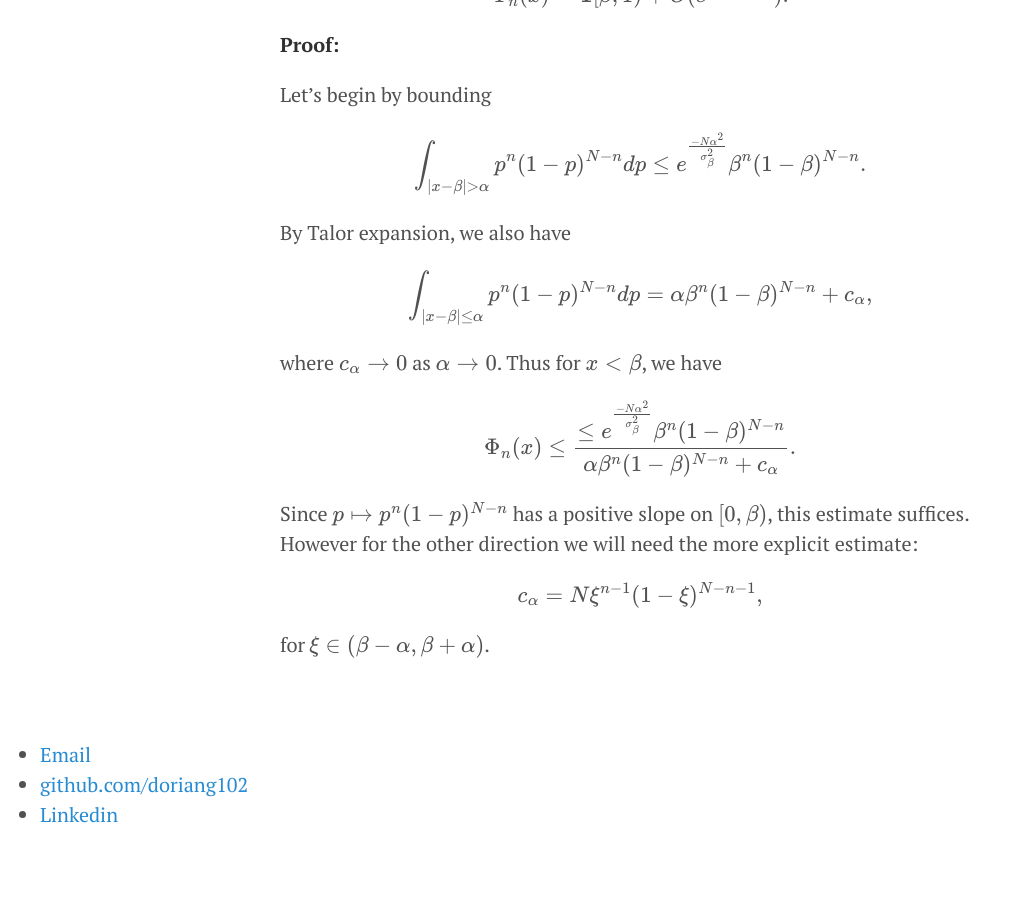
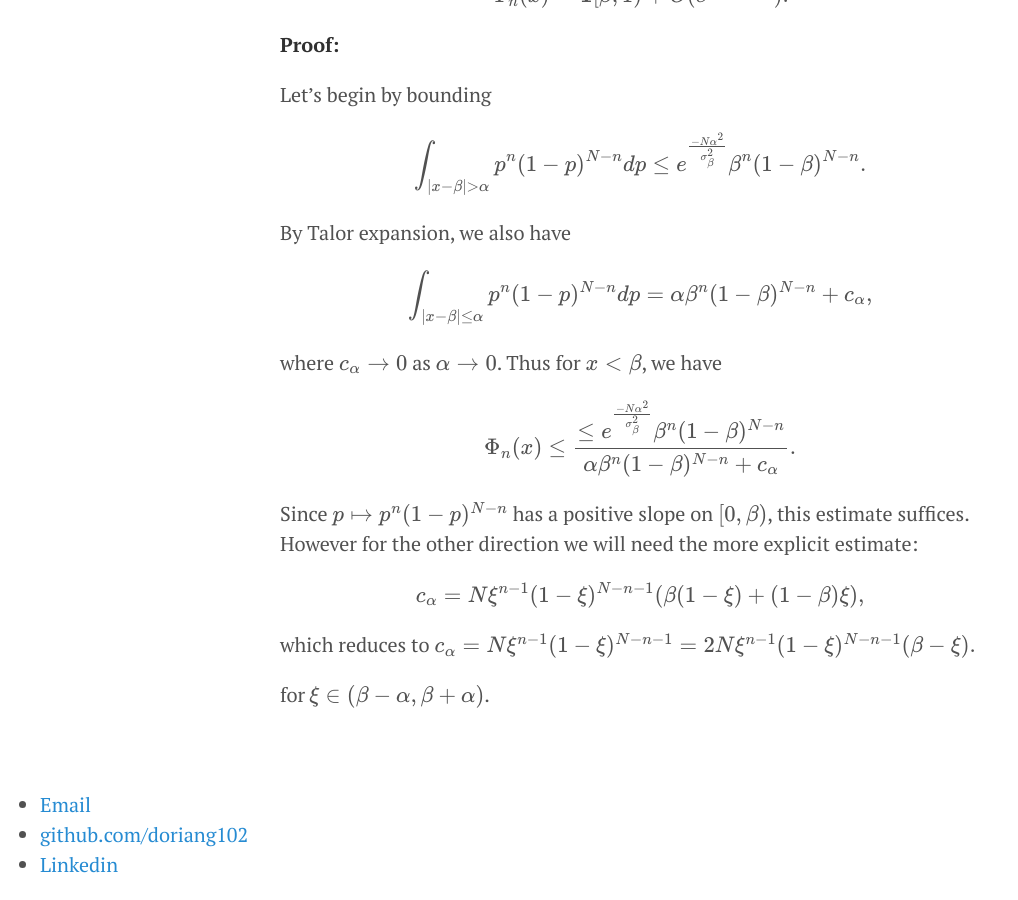
Before and after one commit to doriang102/doriang102.github.io, a Jekyll site: the page built from _posts/2017-06-10-hypothesis-testing-part-2-in-progress.md, in a window 1280 px wide and 900 px high, scrolled down 7865 px. Shown: the whole window, without its empty margins (0-1018 px from the left). Built offline with Jekyll 4.4.1, drawn with Linux system fonts in a browser that asks for light colours; our own code applies the rules of GitHub Pages for plain Markdown files; formulas are drawn with MathJax 3; before the commit the page ends 8715 px from its top, so only the background shows below that.

Commit message:
Update 2017-06-10-hypothesis-testing-part-2-in-progress.md

```diff
--- a/_posts/2017-06-10-hypothesis-testing-part-2-in-progress.md
+++ b/_posts/2017-06-10-hypothesis-testing-part-2-in-progress.md
@@ -247,6 +247,11 @@ $$\Phi_n(x) \leq \frac{\leq e^{\frac{-N \alpha^2}{\sigma_{\beta}^2}}\beta^n(1-\b
 
 Since $$p \mapsto p^n(1-p)^{N-n}$$ has a positive slope on $$[0,\beta)$$, this estimate suffices. However for the other direction we will need the more explicit estimate:
 
-$$ c_{\alpha} = N \xi^{n-1}(1-\xi)^{N-n-1}, $$
+$$ c_{\alpha} = N \xi^{n-1}(1-\xi)^{N-n-1} (\beta (1 - \xi) + (1-\beta) \xi), $$
 
-for $$\xi \in (\beta - \alpha, \beta + \alpha)$$.
+which reduces to
+$$ c_{\alpha} = N \xi^{n-1}(1-\xi)^{N-n-1} =  2N \xi^{n-1}(1-\xi)^{N-n-1} (\beta - \xi) .$$
+
+
+
+for $$\xi \in (\beta - \alpha, \beta + \alpha) $$.
```
